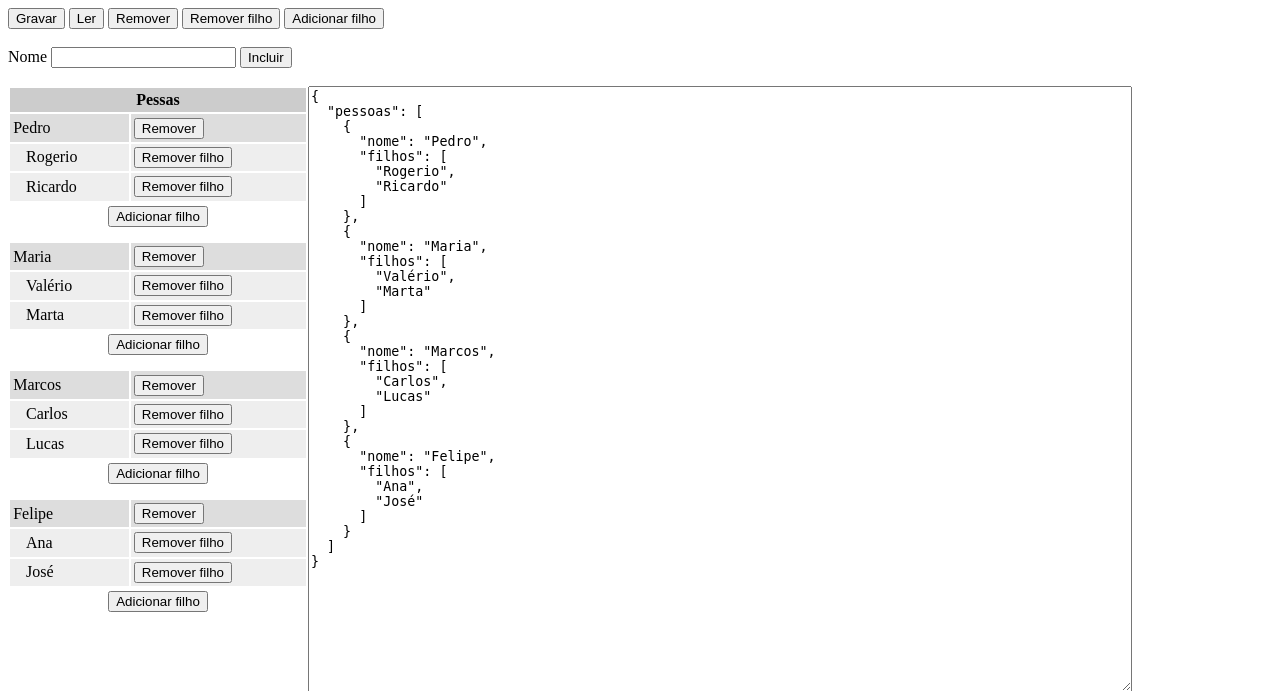
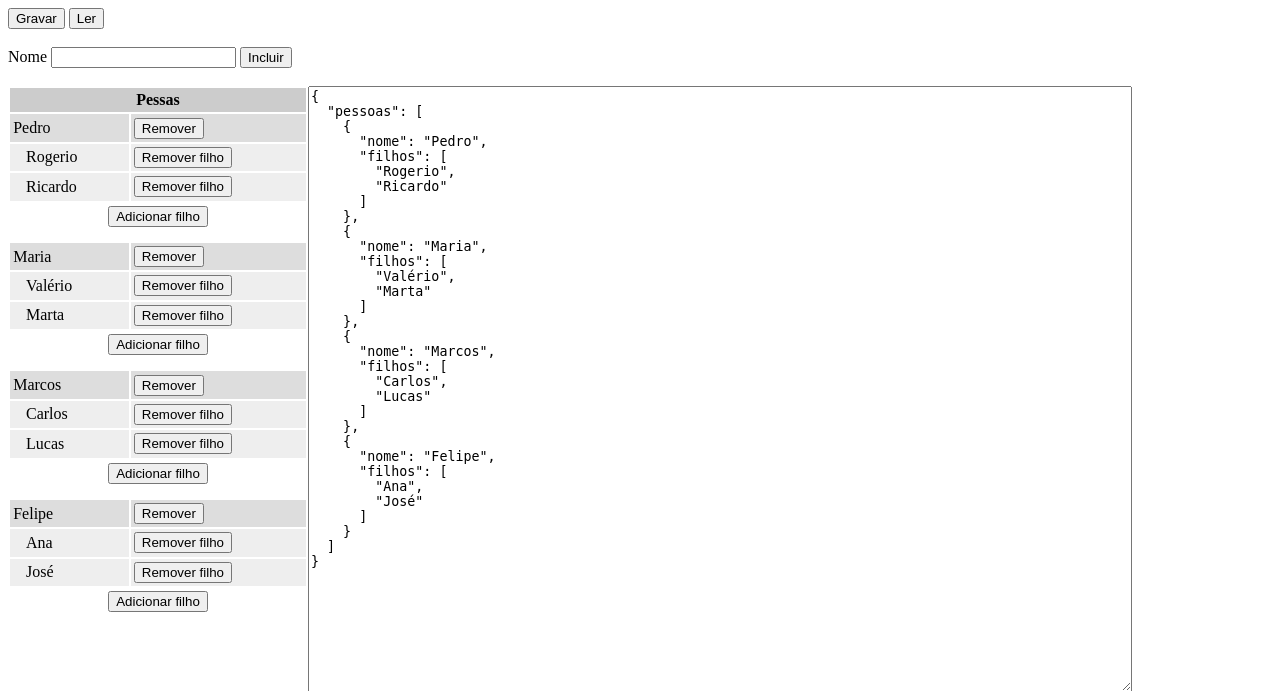
Before and after one commit to ValerioHasman/AdmResponsavel, a PHP site: page / in a window 1280 px wide. Shown: the top 691 px of the page. Run offline with PHP 8.4, Linux system fonts and the light colour scheme; data comes from the database, SQL or seed files in the repository.

Commit message:
Limpeza de código, deleções de pessoas e filhos no cliente

```diff
--- a/Views/home/home.php
+++ b/Views/home/home.php
@@ -1,8 +1,5 @@
 <button type="button">Gravar</button>
 <button type="button">Ler</button>
-<button type="button">Remover</button>
-<button type="button">Remover filho</button>
-<button type="button">Adicionar filho</button>
 <br />
 <br />
 <label for="nome">Nome</label>
```
